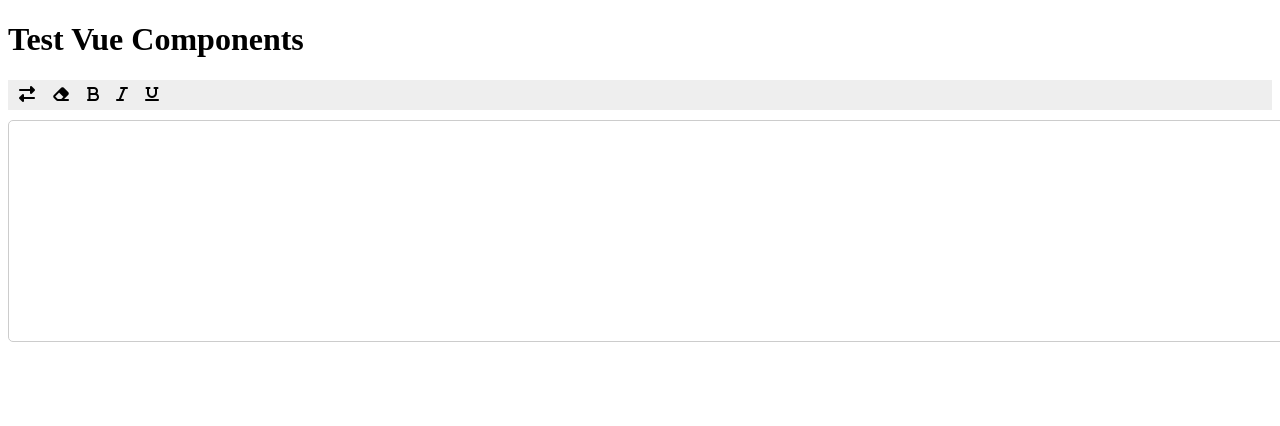
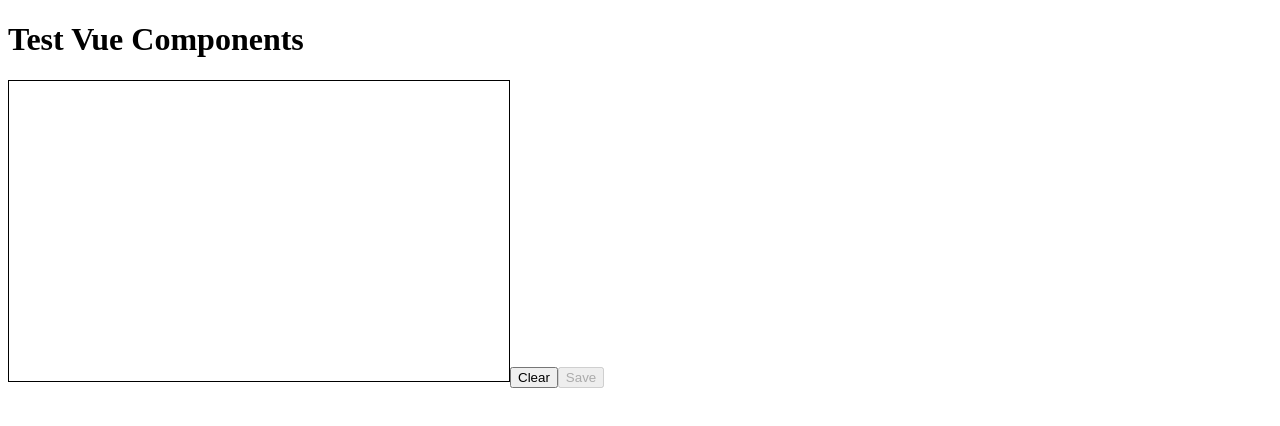
Before and after one commit to jalzae/jalz-vue, a Vue app: page / in a window 1280 px wide. Shown: the top 426 px of the page. Built offline with nearby package versions, Linux system fonts and the light colour scheme.

Commit message:
update draw canvas

```diff
--- a/package.json
+++ b/package.json
@@ -1,6 +1,6 @@
 {
   "name": "jalz-vue",
-  "version": "1.1.4",
+  "version": "1.1.5",
   "description": "Jalz vue component with automation and tailwind Css",
   "main": "dist/bundle.js",
   "module": "dist/bundle.js",
--- a/src/App.vue
+++ b/src/App.vue
@@ -14,7 +14,7 @@
 </template>
 
 <script>
-import Form from "./components/Editor.vue";
+import Form from "./components/Drawing.vue";
 export default {
   components: {
     Form,
--- /dev/null
+++ b/src/components/Drawing.vue
@@ -0,0 +1,95 @@
+<template>
+  <div>
+    <canvas
+      ref="canvas"
+      @mousedown="startDrawing"
+      @mousemove="draw"
+      @mouseup="stopDrawing"
+      @mouseleave="stopDrawing"
+      class="drawing-canvas"
+    ></canvas>
+
+    <button @click="clearCanvas">Clear</button>
+    <button
+      @click="saveDrawing"
+      :disabled="!hasDrawn"
+    >Save</button>
+
+    <div v-if="savedImage">
+      <p>Saved Image:</p>
+      <img
+        :src="savedImage"
+        alt="Drawing preview"
+        class="preview-image"
+      />
+      <a
+        :href="savedImage"
+        download="drawing.png"
+      >Download Image</a>
+    </div>
+  </div>
+</template>
+
+<script>
+export default {
+  data() {
+    return {
+      isDrawing: false,
+      hasDrawn: false,
+      ctx: null,
+      savedImage: null,
+    };
+  },
+  mounted() {
+    const canvas = this.$refs.canvas;
+    canvas.width = 500;
+    canvas.height = 300;
+    this.ctx = canvas.getContext("2d");
+    this.ctx.lineWidth = 3;
+    this.ctx.lineCap = "round";
+    this.ctx.strokeStyle = "black";
+  },
+  methods: {
+    startDrawing(event) {
+      this.isDrawing = true;
+      this.hasDrawn = true; // ✅ Detects drawing
+      this.ctx.beginPath();
+      this.ctx.moveTo(event.offsetX, event.offsetY);
+    },
+    draw(event) {
+      if (!this.isDrawing) return;
+      this.ctx.lineTo(event.offsetX, event.offsetY);
+      this.ctx.stroke();
+    },
+    stopDrawing() {
+      this.isDrawing = false;
+    },
+    clearCanvas() {
+      this.ctx.clearRect(
+        0,
+        0,
+        this.$refs.canvas.width,
+        this.$refs.canvas.height
+      );
+      this.hasDrawn = false; // Reset draw detection
+      this.savedImage = null;
+    },
+    saveDrawing() {
+      this.savedImage = this.$refs.canvas.toDataURL("image/png"); // Get Base64 image
+      this.$emit('submitDraw', this.savedImage);
+    },
+  },
+};
+</script>
+
+<style>
+.drawing-canvas {
+  border: 1px solid black;
+  cursor: crosshair;
+}
+.preview-image {
+  width: 200px;
+  margin-top: 10px;
+  border: 1px solid #ccc;
+}
+</style>
```
Also changed, not shown: src/components/Form.vue (+8 -0 lines).
